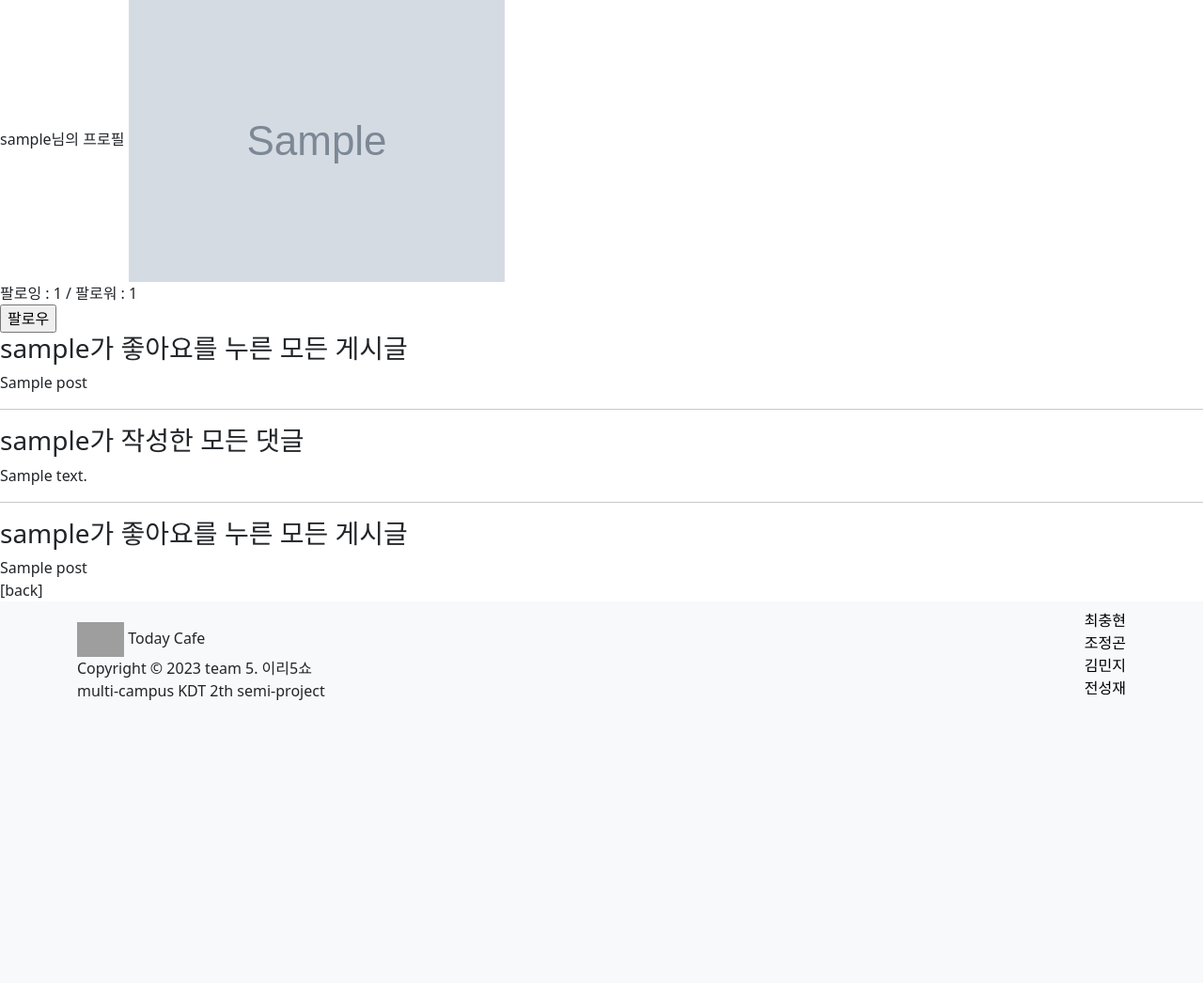
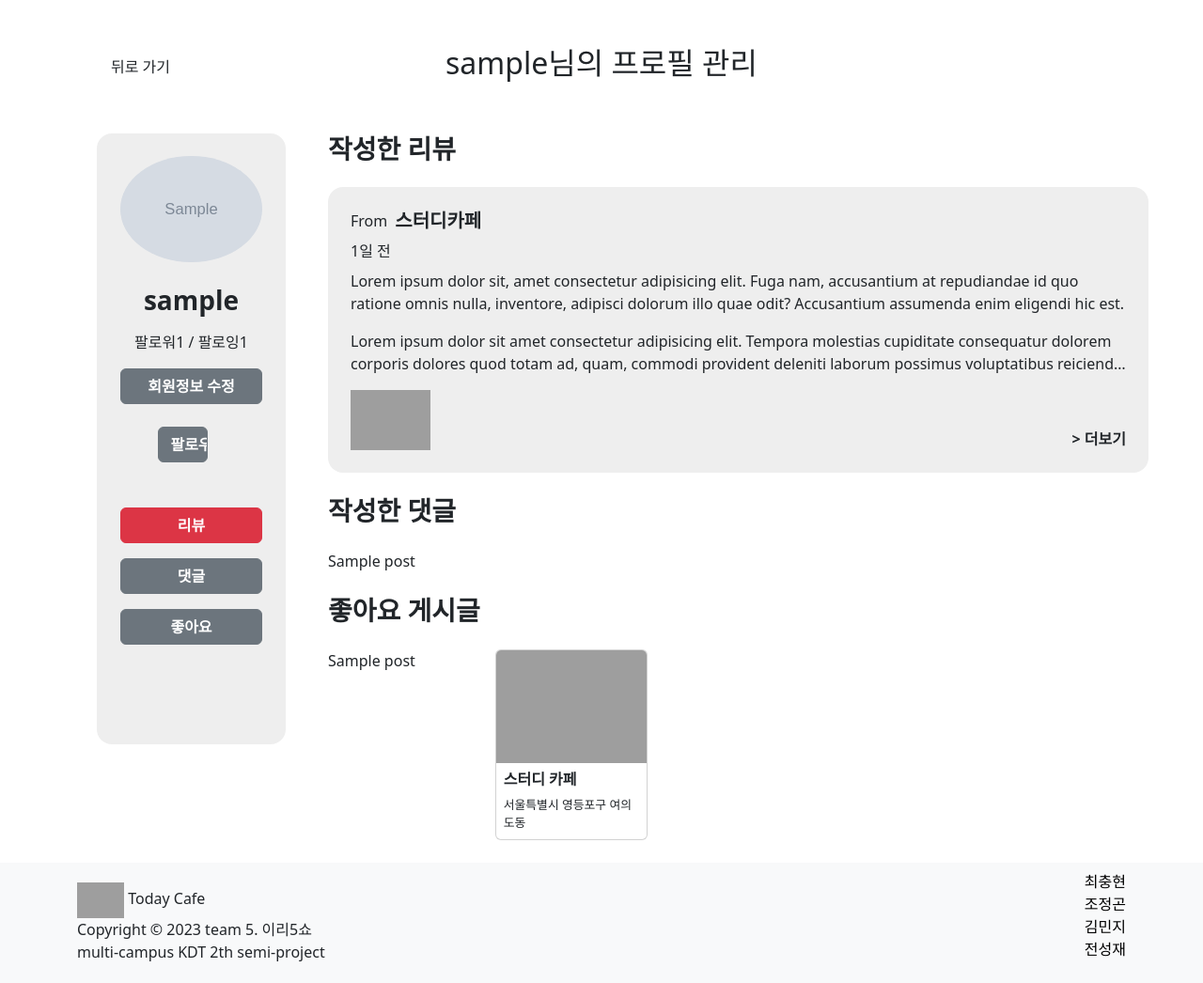
Before and after one commit to JeonggonCho/Today-Cafe, a Django app: a page that uses accounts/templates/accounts/profile.html in a window 1280 px wide. Shown: the part 64-1110 px from the top of the page at 94% size. Before the commit the page ends 809 px from the top, so only its background shows below. Run offline with Django 3.2, Linux system fonts and the light colour scheme; tables that the repository leaves empty hold one stand-in row (values such as "Sample post"); grey boxes marked "Sample" are stand-in pictures; grey boxes are pictures that could not be loaded.

Commit message:
Create profile.html rough page by minjee

```diff
--- /dev/null
+++ b/accounts/static/accounts/css/profile.css
@@ -0,0 +1,36 @@
+
+.user-info-container, .user-article--review {
+    border-radius: 1rem;
+    background-color: rgb(238, 238, 238);
+}
+.user-info-container {
+    max-height: 650px;
+}
+.user-info__avatar img {
+    object-fit: cover;
+}
+.user-info button {
+    font-size: 1.2rem;
+}
+.user-article--review__middle__desc {
+    display: -webkit-box;
+    -webkit-line-clamp: 4;
+    -webkit-box-orient: vertical;
+    overflow: hidden;
+    text-overflow: ellipsis;
+}
+.user-article--review__bottom__img {
+    height: 4rem;
+}
+.user-like-cafe__detail .card-body i {
+    display: flex;
+    justify-content: center;
+    align-items: center;
+    width: 1.8rem;
+    height: 1.8rem;
+    border-radius: 0.5rem;
+    background-color: lightgray;
+}
+.user-like-cafe__detail address {
+    font-size: 0.8rem;
+}
--- a/accounts/templates/accounts/profile.html
+++ b/accounts/templates/accounts/profile.html
@@ -3,63 +3,151 @@
 
 
 {% block style %}
-<title>내 프로필 보기</title>
+<title>{{ person.username }}님의 프로필</title>
 <link rel="stylesheet" href="{% static 'accounts/css/profile.css' %}">
 {% endblock style %}
 
 
 {% block content %}
-{{ person.username }}님의 프로필
-
+<main class="profile-main d-flex align-items-center">
+  <div class="container container d-flex flex-column align-items-center px-0">
+    <!-- profile tilte -->
+    <div class="d-flex justify-content-center align-items-center position-relative my-5 w-100">
+      <a class="position-absolute start-0 ms-5" href="{% url 'posts:index' %}">뒤로 가기</a>
+      <h2>{{ person.username }}님의 프로필 관리</h2>
+    </div>
+    <!-- profile main -->
+    <div class="row my-auto">
+      <!-- user profile -->
+      <section class="user-profile col-3 d-flex justify-content-center">
+        <div class="user-info-container d-flex flex-column align-items-center w-75">
+          <div class="user-info mt-4 mb-5 d-flex flex-column align-items-center">
+            <div class="user-info__avatar w-75 mb-4 rounded-circle d-flex flex-column align-items-center justify-content-center">
               {% if person.profile_image %}
-  <img src="{{ person.profile_image.url }}" alt="프로필이미지">
+                <img class="w-100 rounded-circle" src="{{ person.profile_image.url }}" alt="프로필이미지">
               {% else %}
-  <img src="{% static 'accounts/img/no_profile.jpeg' %}" alt="프로필 없음">
+                <img class="w-100 rounded-circle" src="{% static 'accounts/img/no_profile.jpeg' %}" alt="기본 프로필 이미지">
               {% endif %}
-
-
+            </div>
+            <div class="user-info__id mb-3">
+              <h3 class="fw-bold m-0">{{ person.username }}</h3>
               {% if person.is_admin %}
                 (관리자)
               {% endif %}
-
+            </div>
+            <div class="user-info__follow mb-3">
+              <span>팔로워</span><span id="followers-count">{{ person.followers.all|length }}</span>
+              <span> / </span>
+              <span>팔로잉</span><span id="followings-count">{{ person.followings.all|length }}</span>
+            </div>
+            <div class="user-follow w-100 mb-4 d-flex flex-column align-items-center">
+              <a href="{% url 'accounts:update' %}" class="btn btn-secondary w-75 fw-bold">회원정보 수정</a>
+            </div>
             <div>
-    팔로잉 : <span id="followings-count">{{ person.followings.all|length }}</span> /
-    팔로워 : <span id="followers-count">{{ person.followers.all|length }}</span>
-  </div>
-
               {% if request.user != person %}
                 <div>
                   <form id="follow-form" data-user-id="{{ person.pk }}">
                     {% csrf_token %}
                     {% if request.user in person.followers.all %}
-          <input type="submit" value="언팔로우">
+                      <input class="btn btn-secondary w-75 fw-bold" type="submit" value="언팔로우">
                     {% else %}
-          <input type="submit" value="팔로우">
+                      <input class="btn btn-secondary w-75 fw-bold" type="submit" value="팔로우">
                     {% endif %}
                   </form>
                 </div>
               {% endif %}
+            </div>
+          </div>
+          <div class="user-articles-category w-100 mb-4 d-flex flex-column align-items-center">
+            <button class="btn btn-danger w-75 fw-bold mb-3">리뷰</button>
+            <button class="btn btn-secondary w-75 fw-bold mb-3">댓글</button>
+            <button class="btn btn-secondary w-75 fw-bold" >좋아요</button>
+          </div>
+        </div>
+      </section>
 
-<h3>{{ person.username }}가 좋아요를 누른 모든 게시글</h3>
+      <!-- user content -->
+      <section class="user-articles-section col-9 p-0">
+        <!-- 작성한 리뷰 -->
+        <section class="user-articles-inner user-articles--review mb-4">
+          <div>
+            <h3 class="user-articles__title mb-4 fw-bold">작성한 리뷰</h3>
+            <div class="user-article__detail">
+              <!-- 샘플 article -->
+              <article class="user-article--review p-4">
+                <div class="user-article--review__top d-flex justify-content-between">
+                  <div class="d-flex">
+                    <span class="me-2">From</span>
+                    <h5 class="fw-bold">스터디카페</h5>
+                  </div>
+                  <div class="user-article--review__like-btn">
+                    <i class="fa-regular fa-heart fs-5"></i>
+                  </div>
+                </div>
+                <div class="user-article--review__time mb-2">
+                  <time class="">1일 전</time>
+                </div>
+                <div class="user-article--review__middle mb-3">
+                  <div class="user-article--review__middle__desc">
+                    <p>Lorem ipsum dolor sit, amet consectetur adipisicing elit. Fuga nam, accusantium at repudiandae id quo ratione omnis nulla, inventore, adipisci dolorum illo quae odit? Accusantium assumenda enim eligendi hic est.</p>
+                    <p>Lorem ipsum dolor sit amet consectetur adipisicing elit. Tempora molestias cupiditate consequatur dolorem corporis dolores quod totam ad, quam, commodi provident deleniti laborum possimus voluptatibus reiciendis alias. Officia, dolorum recusandae?</p>
+                    <p>Lorem ipsum dolor sit amet consectetur adipisicing elit. Fugit repudiandae sequi perferendis repellat perspiciatis in, voluptatum facilis sit dolores facere tempore ab odit at ipsam. Voluptatum maiores aliquam molestias totam!</p>
+                  </div>
+                </div>
+                <div class="user-article--review__bottom d-flex justify-content-between align-items-end">
+                  <div class="user-article--review__bottom__img">
+                    <img class="h-100" src="https://encrypted-tbn0.gstatic.com/images?q=tbn:ANd9GcS0w-dAlJHqqiGQ0VHikKJDHiPgYi4Q5ARwGg&usqp=CAU" alt="">
+                  </div>
+                  <div class="user-article--review__bottom__more">
+                      <a class="fw-bold" href="">> 더보기</a>
+                  </div>
+                </div>
+              </article>
+            </div>
+          </div>
+        </section>
+
+        <!-- 작성한 댓글 리스트-->
+        <section class="user-articles-inner user-articles--review mb-4">
+          <div class="user-articles-inner user-articles--review">
+            <h3 class="user-comments__title mb-4 fw-bold">작성한 댓글</h3>
+            <div class="user-comments__detail">
               {% for post in person.like_posts.all %}
                 <div>{{ post.title }}</div>
               {% endfor %}
+            </div>
+          </div>
+        </section>
 
-<hr>
-
-<h3>{{ person.username }}가 작성한 모든 댓글</h3>
-{% for comment in person.comment_set.all %}
-  <div>{{ comment.content }}</div>
-{% endfor %}
-
-<hr>
-
-<h3>{{ person.username }}가 좋아요를 누른 모든 게시글</h3>
+        <!-- 좋아요 게시글 관련 리스트-->
+        <section class="user-article__detail mb-4">
+          <div class="user-articles-inner user-articles--review">
+            <h3 class="user-like-cafe__title mb-4 fw-bold">좋아요 게시글</h3>
+            <div class="user-like-cafe__detail row row-cols-5 g-3">
               {% for post in person.like_posts.all %}
                 <div>{{ post.title }}</div>
               {% endfor %}
+              <!-- 샘플 article -->
+              <article class="col">
+                <div class="card">
+                  <img src="https://cdn.pixabay.com/photo/2017/02/20/08/50/cafe-2081857__340.jpg" class="card-img-top" alt="...">
+                  <div class="card-body p-2">
+                    <h6 class="card-title fw-bold d-flex align-items-center">스터디 카페</h6>
+                    <address class="card-text">서울특별시 영등포구 여의도동</address>
+                  </div>
+                </div>
+              </article>
+            </div>
+          </div>
+        </section>
+      </section>
+    </div>
+  </div>
+</main>
+{% endblock content %}
 
 
+{% block script %}
 <script src="https://cdn.jsdelivr.net/npm/axios/dist/axios.min.js"></script>
 <script>
     const form = document.querySelector('#follow-form')
@@ -96,6 +184,4 @@
             })
         })
 </script>
-
-<a href="{% url 'posts:index' %}">[back]</a>
-{% endblock content %}
+{% endblock script %}
```
Lines whose indentation alone changed are shown as unchanged.
